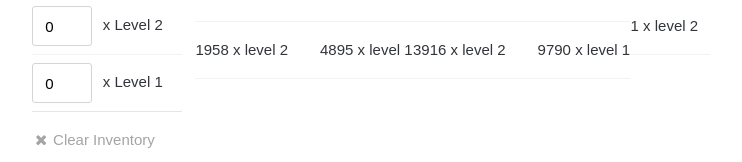
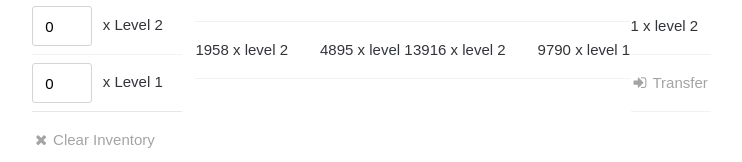
Before and after one commit to Tehl/dragon-calculator, a React app: page / in a window 1280 px wide. Shown: the part 555-717 px from the top of the page, without its empty margins (288-1030 px from the left). Built offline with nearby package versions, Linux system fonts and the light colour scheme.

Commit message:
Transfer surplus
Add action to transfer efficient merge surplus to current inventory

```diff
--- a/src/actions/inventory.js
+++ b/src/actions/inventory.js
@@ -1,12 +1,18 @@
 import { INVENTORY_UPDATED, INVENTORY_CLEARED } from "../reducers/inventory";
 
-function setInventoryCount(level, count) {
+function setInventoryCountByLevel(level, count) {
   return {
     type: INVENTORY_UPDATED,
     payload: {
-      level,
-      count
+      [level]: count
     }
+  };
+}
+
+function setAllInventory(inventory) {
+  return {
+    type: INVENTORY_UPDATED,
+    payload: inventory
   };
 }
 
@@ -17,4 +23,4 @@ function clearInventory() {
   };
 }
 
-export { setInventoryCount, clearInventory };
+export { setInventoryCountByLevel, setAllInventory, clearInventory };
--- a/src/components/Inventory/Container.js
+++ b/src/components/Inventory/Container.js
@@ -1,6 +1,9 @@
 import { connect } from "react-redux";
 import Inventory from "./Inventory";
-import { setInventoryCount, clearInventory } from "../../actions/inventory";
+import {
+  setInventoryCountByLevel,
+  clearInventory
+} from "../../actions/inventory";
 
 const mapStateToProps = state => {
   return {
@@ -13,7 +16,7 @@ const mapStateToProps = state => {
 const mapDispatchToProps = dispatch => {
   return {
     onInventoryUpdated: (level, count) =>
-      dispatch(setInventoryCount(level, count)),
+      dispatch(setInventoryCountByLevel(level, count)),
     onInventoryCleared: () => dispatch(clearInventory())
   };
 };
--- a/src/components/MergeSurplus/Container.js
+++ b/src/components/MergeSurplus/Container.js
@@ -1,5 +1,6 @@
 import { connect } from "react-redux";
 import { getEfficientMergeSurplus } from "../../logic/surplus";
+import { setAllInventory } from "../../actions/inventory";
 import MergeSurplus from "./MergeSurplus";
 
 const mapStateToProps = state => {
@@ -8,6 +9,14 @@ const mapStateToProps = state => {
   };
 };
 
-const MergeSurplusContainer = connect(mapStateToProps)(MergeSurplus);
+const mapDispatchToProps = dispatch => {
+  return {
+    updateInventory: inventory => dispatch(setAllInventory(inventory))
+  };
+};
+
+const MergeSurplusContainer = connect(mapStateToProps, mapDispatchToProps)(
+  MergeSurplus
+);
 
 export default MergeSurplusContainer;
--- a/src/components/MergeSurplus/MergeSurplus.js
+++ b/src/components/MergeSurplus/MergeSurplus.js
@@ -2,7 +2,17 @@ import React from "react";
 
 import "./MergeSurplus.less";
 
-const MergeSurplus = ({ levels }) => (
+const MergeSurplus = ({ levels, updateInventory }) => {
+  const onTransferInventoryClicked = event => {
+    event.preventDefault();
+
+    const newInventory = {};
+    levels.forEach(level => (newInventory[level.level] = level.surplus));
+
+    updateInventory(newInventory);
+  };
+
+  return (
     <div className="merge-surplus">
       <table>
         <thead>
@@ -19,8 +29,22 @@ const MergeSurplus = ({ levels }) => (
             </tr>
           ))}
         </tbody>
+        <tfoot>
+          <tr>
+            <td>
+              <a
+                href="#"
+                onClick={onTransferInventoryClicked}
+                className="transfer-inventory"
+              >
+                Transfer
+              </a>
+            </td>
+          </tr>
+        </tfoot>
       </table>
     </div>
   );
+};
 
 export default MergeSurplus;
--- a/src/components/MergeSurplus/MergeSurplus.less
+++ b/src/components/MergeSurplus/MergeSurplus.less
@@ -17,4 +17,20 @@
   .has-surplus td {
     color: #313439;
   }
+
+  .transfer-inventory {
+    padding: 0 3px;
+    display: inline-block;
+    color: #a4a4a4;
+    text-decoration: none;
+
+    &:hover {
+      color: #848484;
+    }
+
+    &:before {
+      .icon("\f090");
+      font-weight: normal;
+    }
+  }
 }
--- a/src/reducers/inventory.js
+++ b/src/reducers/inventory.js
@@ -8,7 +8,7 @@ const inventory = (state = defaultState, action) => {
     case INVENTORY_UPDATED:
       return {
         ...state,
-        [action.payload.level]: action.payload.count
+        ...action.payload
       };
 
     case INVENTORY_CLEARED:
```
Lines whose indentation alone changed are shown as unchanged.
